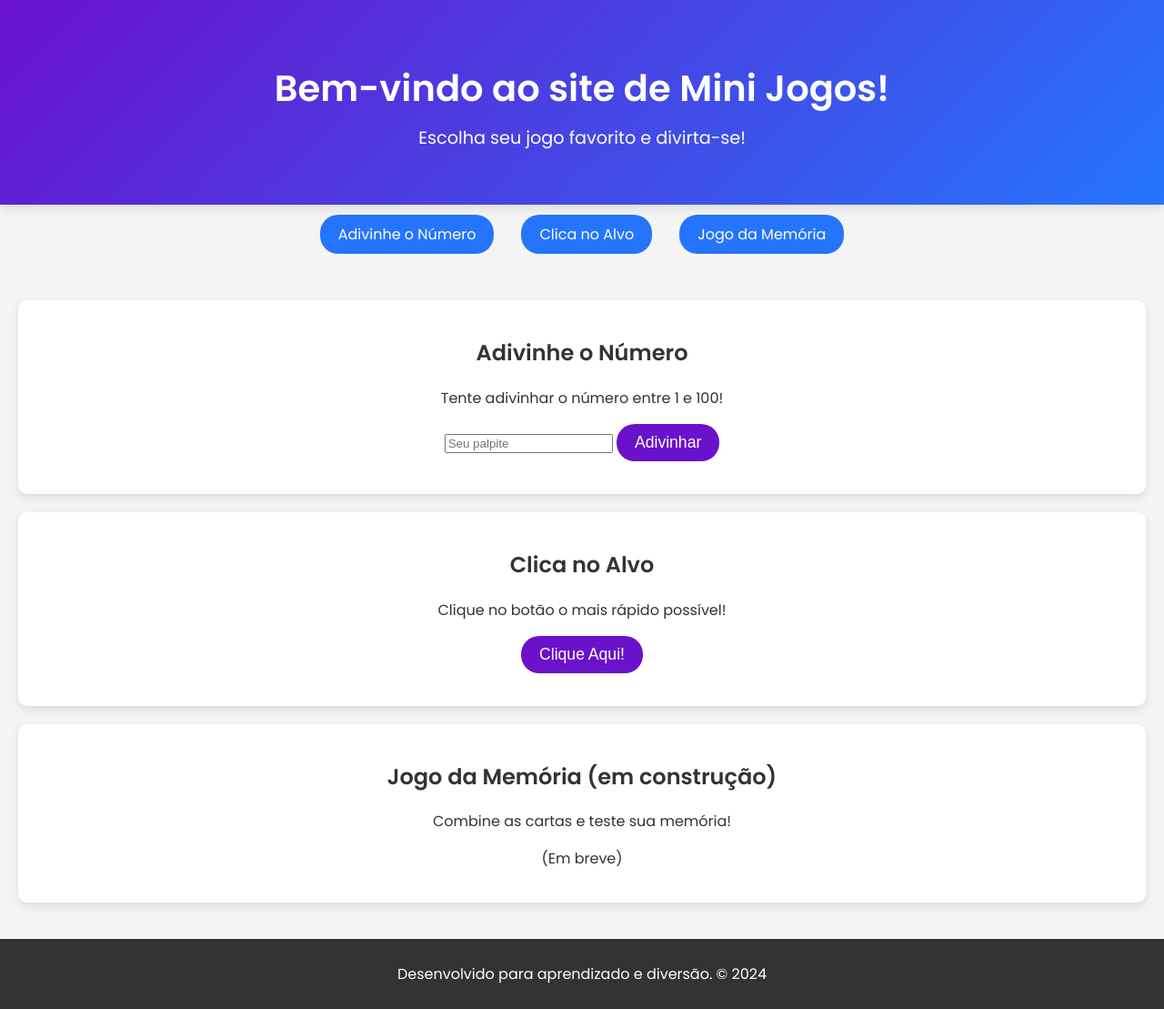
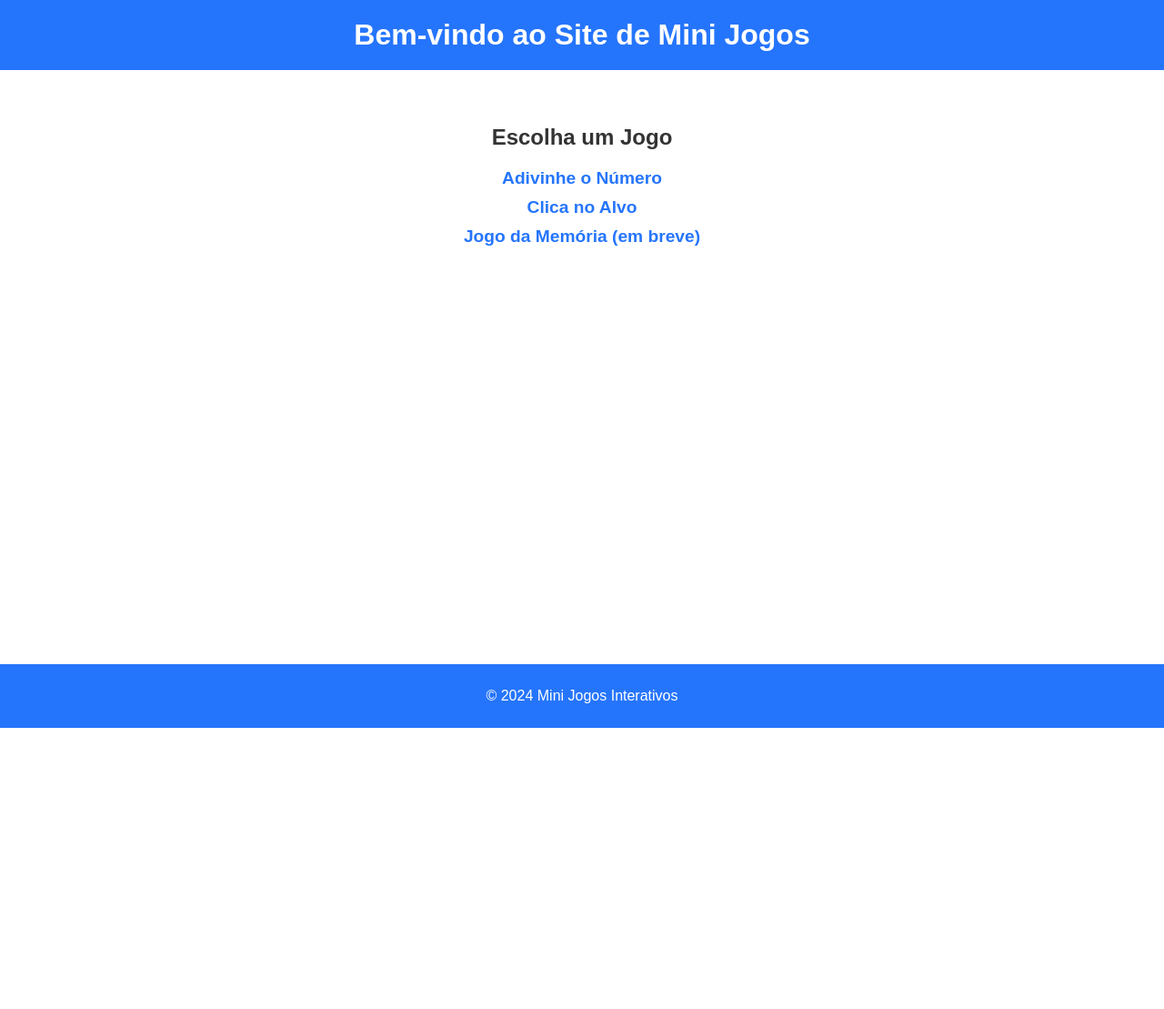
Before and after one commit to guxtinhahteste/minijogos, a PHP site: page / in a window 1280 px wide. Shown: the whole page at 91% size. After the commit the page ends 800 px from the top, so only its background shows below. Run offline with PHP 8.4, Linux system fonts and the light colour scheme.

Commit message:
Add files via upload

```diff
--- a/index.html
+++ b/index.html
@@ -1,52 +1,30 @@
 
 <!DOCTYPE html>
-<html lang="en">
+<html lang="pt-br">
 <head>
     <meta charset="UTF-8">
     <meta name="viewport" content="width=device-width, initial-scale=1.0">
-    <title>Mini Jogos Interativos</title>
+    <title>Site de Mini Jogos</title>
     <link rel="stylesheet" href="styles.css">
-    <link href="https://fonts.googleapis.com/css2?family=Poppins:wght@400;600&display=swap" rel="stylesheet">
 </head>
 <body>
     <header>
-        <h1>Bem-vindo ao site de Mini Jogos!</h1>
-        <p>Escolha seu jogo favorito e divirta-se!</p>
+        <h1>Bem-vindo ao Site de Mini Jogos</h1>
     </header>
-    <nav>
-        <ul>
-            <li><a href="#adivinhe-numero">Adivinhe o Número</a></li>
-            <li><a href="#clica-alvo">Clica no Alvo</a></li>
-            <li><a href="#jogo-da-memoria">Jogo da Memória</a></li>
-        </ul>
-    </nav>
     <main>
-        <section id="adivinhe-numero">
-            <h2>Adivinhe o Número</h2>
-            <p>Tente adivinhar o número entre 1 e 100!</p>
-            <input type="number" id="numero-entrada" placeholder="Seu palpite">
-            <button onclick="adivinheNumero()">Adivinhar</button>
-            <p id="resultado-adivinhacao"></p>
-        </section>
-
-        <section id="clica-alvo">
-            <h2>Clica no Alvo</h2>
-            <p>Clique no botão o mais rápido possível!</p>
-            <button id="alvo" onclick="clicarAlvo()">Clique Aqui!</button>
-            <p id="resultado-clique"></p>
-        </section>
-
-        <section id="jogo-da-memoria">
-            <h2>Jogo da Memória (em construção)</h2>
-            <p>Combine as cartas e teste sua memória!</p>
-            <p>(Em breve)</p>
+        <section>
+            <h2>Escolha um Jogo</h2>
+            <nav>
+                <ul>
+                    <li><a href="adivinhe.html">Adivinhe o Número</a></li>
+                    <li><a href="clica.html">Clica no Alvo</a></li>
+                    <li><a href="jogo-da-memoria.html">Jogo da Memória (em breve)</a></li>
+                </ul>
+            </nav>
         </section>
     </main>
-
     <footer>
-        <p>Desenvolvido para aprendizado e diversão. © 2024</p>
+        <p>© 2024 Mini Jogos Interativos</p>
     </footer>
-
-    <script src="script.js"></script>
 </body>
 </html>
--- a/styles.css
+++ b/styles.css
@@ -1,94 +1,63 @@
 
 body {
-    font-family: 'Poppins', sans-serif;
+    font-family: Arial, sans-serif;
     margin: 0;
     padding: 0;
-    background-color: #f4f4f4;
+    background-color: #ffffff;
+    color: #333;
     text-align: center;
-    color: #333;
 }
 
 header {
-    background: linear-gradient(135deg, #6a11cb, #2575fc);
+    background-color: #2575fc;
     color: white;
-    padding: 40px 0;
-    box-shadow: 0 4px 10px rgba(0, 0, 0, 0.1);
+    padding: 20px 0;
+    margin-bottom: 20px;
 }
 
-header h1 {
-    font-size: 2.5em;
-    margin-bottom: 10px;
-}
-
-header p {
-    font-size: 1.2em;
-    margin-top: 0;
-}
-
-nav ul {
-    list-style: none;
-    padding: 0;
-    margin: 20px 0;
-    display: flex;
-    justify-content: center;
-}
-
-nav ul li {
-    margin: 0 15px;
-}
-
-nav ul li a {
-    color: white;
-    text-decoration: none;
-    padding: 10px 20px;
-    background-color: #2575fc;
-    border-radius: 20px;
-    transition: background-color 0.3s;
-}
-
-nav ul li a:hover {
-    background-color: #6a11cb;
+h1 {
+    margin: 0;
 }
 
 main {
     padding: 20px;
 }
 
-section {
-    margin: 20px 0;
-    padding: 20px;
-    border-radius: 10px;
-    background-color: #fff;
-    box-shadow: 0 4px 10px rgba(0, 0, 0, 0.1);
-    transition: transform 0.3s;
+nav ul {
+    list-style-type: none;
+    padding: 0;
 }
 
-section:hover {
-    transform: scale(1.05);
+nav ul li {
+    margin: 10px 0;
 }
 
-button {
-    background-color: #6a11cb;
-    color: white;
-    border: none;
-    padding: 10px 20px;
-    border-radius: 20px;
-    font-size: 1.1em;
-    cursor: pointer;
-    transition: background-color 0.3s, transform 0.3s;
+nav ul li a {
+    color: #2575fc;
+    text-decoration: none;
+    font-weight: bold;
+    font-size: 1.2em;
 }
 
-button:hover {
+a.voltar {
+    display: inline-block;
+    margin-top: 20px;
+    text-decoration: none;
+    color: #ffffff;
     background-color: #2575fc;
-    transform: scale(1.1);
+    padding: 10px 20px;
+    border-radius: 10px;
+}
+
+a.voltar:hover {
+    background-color: #0056b3;
 }
 
 footer {
-    background-color: #333;
+    background-color: #2575fc;
     color: white;
     padding: 10px 0;
-    position: relative;
+    position: fixed;
     width: 100%;
     bottom: 0;
-    text-align: center;
 }
```
Also changed, not shown: adivinhe.html (added, +29 -0 lines), clica.html (added, +28 -0 lines), jogo-da-memoria.html (added, +24 -0 lines).
